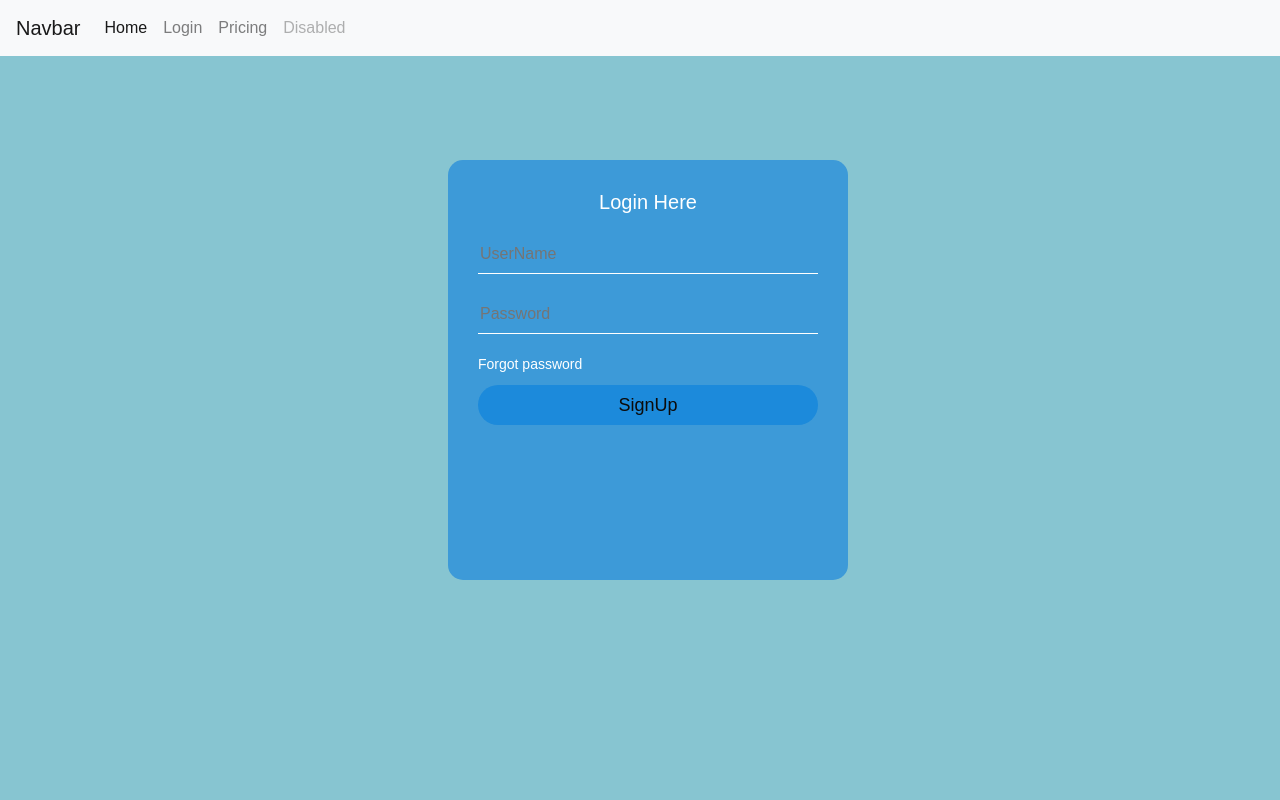
After one commit to AbhishekPatnaik/flask_db, a Flask app: page /login in a window 1280 px wide. The commit adds this page. Run offline with Flask 2, Linux system fonts and the light colour scheme; some libraries are stand-ins or nearby versions.

Commit message:
added login

```diff
--- a/app.py
+++ b/app.py
@@ -1,4 +1,4 @@
-from flask import Flask, render_template
+from flask import Flask, render_template, request
 
 
 
@@ -9,6 +9,20 @@ app = Flask(__name__)
 def index():
     return render_template("search.html")
 
+@app.route("/login")
+def load_login():
+    return render_template("login.html")
+
+
+@app.route('/login',methods=['POST'])
+def get_login_info():
+    firstName = request.form['username']
+    lastName = request.form['password']
+    print(firstName,lastName)
+    return "ok done"
+
+
+
 
 
 if __name__ == "__main__":
--- /dev/null
+++ b/static/login.css
@@ -0,0 +1,159 @@
+body{
+    margin:0;
+    padding:0;
+    background-size: cover;
+    background-position: center;
+    font-family: sans-serif;
+}
+
+
+.login-box{
+    width: 400px;
+    height:420px;
+    background: rgb(61, 154, 216);
+    color:#fff;
+    top:20%;
+    left:35%;
+    position: absolute;
+    transform: translateX(0px);
+    z-index:99;
+    box-sizing: border-box;
+    padding:30px 30px;
+    border-radius: 15px;
+
+}
+
+h1{
+    margin:0;
+    padding: 0 0 20px;
+    text-align: center;
+    font-size: 20px;
+}
+
+.login-box p{
+    margin:0;
+    padding:0;
+    font-weight: bold;
+
+}
+.login-box input{
+    width:100%;
+    margin-bottom: 20px;
+
+}
+
+.login-box input[type="text"], input[type="password"]{
+    border: none;
+    border-bottom: 1px solid #fff;
+    background: transparent;
+    outline:none;
+    height:40px;
+    color: rgb(20, 19, 19);
+    font-size: 16px;
+
+}
+
+.login-box a{
+    padding-bottom:20px;
+
+}
+
+.login-box input[type="submit"]
+{
+    border: none;
+    outline: none;
+    height: 40px;
+    background: #1c8adb;
+    color:rgb(12, 11, 11);
+    font-size:18px;
+    border-radius: 20px;
+    margin-top: 10px;
+
+}
+
+.login-box input[type="submit"]:hover{
+    cursor:pointer;
+    background:#39dc79;
+    color:rgb(61, 154, 216);
+
+
+}
+.login-box a{
+    text-decoration: none;
+    font-size: 14px;
+    color: #fff;
+
+}
+
+.login-box a:hover{
+        color: #39dc79;
+
+}
+
+
+.container {
+    display: block;
+    position: relative;
+    padding-left: 35px;
+    margin-bottom: 12px;
+    cursor: pointer;
+    font-size: 22px;
+    -webkit-user-select: none;
+    -moz-user-select: none;
+    -ms-user-select: none;
+    user-select: none;
+}
+/*        checkbox card Card     */
+/* Hide the browser's default checkbox */
+.container input {
+    position: absolute;
+    opacity: 0;
+    cursor: pointer;
+    height: 0;
+    width: 0;
+}
+
+/* Create a custom checkbox */
+.checkmark {
+    position: absolute;
+    top: 0;
+    left: 0;
+    height: 15px;
+    width: 15px;
+    background-color: #eee;
+}
+
+/* On mouse-over, add a grey background color */
+.container:hover input ~ .checkmark {
+    background-color: #ccc;
+}
+
+/* When the checkbox is checked, add a blue background */
+.container input:checked ~ .checkmark {
+    background-color: #2196F3;
+}
+
+/* Create the checkmark/indicator (hidden when not checked) */
+.checkmark:after {
+    content: "";
+    position: absolute;
+    display: none;
+}
+
+/* Show the checkmark when checked */
+.container input:checked ~ .checkmark:after {
+    display: block;
+}
+
+/* Style the checkmark/indicator */
+.container .checkmark:after {
+    left: 9px;
+    top: 5px;
+    width: 5px;
+    height: 10px;
+    border: solid white;
+    border-width: 0 3px 3px 0;
+    -webkit-transform: rotate(45deg);
+    -ms-transform: rotate(45deg);
+    transform: rotate(45deg);
+}
--- a/static/style.css
+++ b/static/style.css
@@ -17,10 +17,12 @@ body{
 
 }
 .search-btn{
+        background: rgb(4, 42, 66);
+        border: none;
         color: #87c5d1;
         float: right;
         width: 40px;
-        height: 40px;
+        height: 0px;
         display: flex;
         align-content: center;
         justify-content: center;
@@ -41,5 +43,4 @@ body{
 
 .search-box:hover > .search-text{
     width: 240px;
-    padding: 0 6px;
 }
--- a/templates/base.html
+++ b/templates/base.html
@@ -8,7 +8,7 @@
 
     <link rel="stylesheet" href="../static/style.css">
     <link rel="stylesheet" href="https://use.fontawesome.com/releases/v5.6.3/css/all.css" integrity="sha384-UHRtZLI+pbxtHCWp1t77Bi1L4ZtiqrqD80Kn4Z8NTSRyMA2Fd33n5dQ8lWUE00s/" crossorigin="anonymous">
-
+    <link rel="stylesheet" href="../static/login.css">
 
 
 </head>
@@ -25,7 +25,7 @@
                     <a class="nav-link" href="#">Home <span class="sr-only">(current)</span></a>
                   </li>
                   <li class="nav-item">
-                    <a class="nav-link" href="#">Features</a>
+                    <a class="nav-link" href="localhost:5000/login">Login</a>
                   </li>
                   <li class="nav-item">
                     <a class="nav-link" href="#">Pricing</a>
--- /dev/null
+++ b/templates/login.html
@@ -0,0 +1,21 @@
+{% extends 'base.html' %}
+
+
+{% block content %}
+<div class="login-box">
+        <h1>Login Here</h1>
+        <form method="POST">
+
+                <input type="text" name="username" placeholder="UserName">
+
+
+
+                <input type="text" name="password" placeholder="Password">
+
+                <a href="#"> Forgot password </a>
+                <a>
+                <input type="submit" href="#" value="SignUp">
+                </a>
+        </form>
+    </div>
+{% endblock %}
```
Also changed, not shown: templates/search.html (+10 -4 lines).
